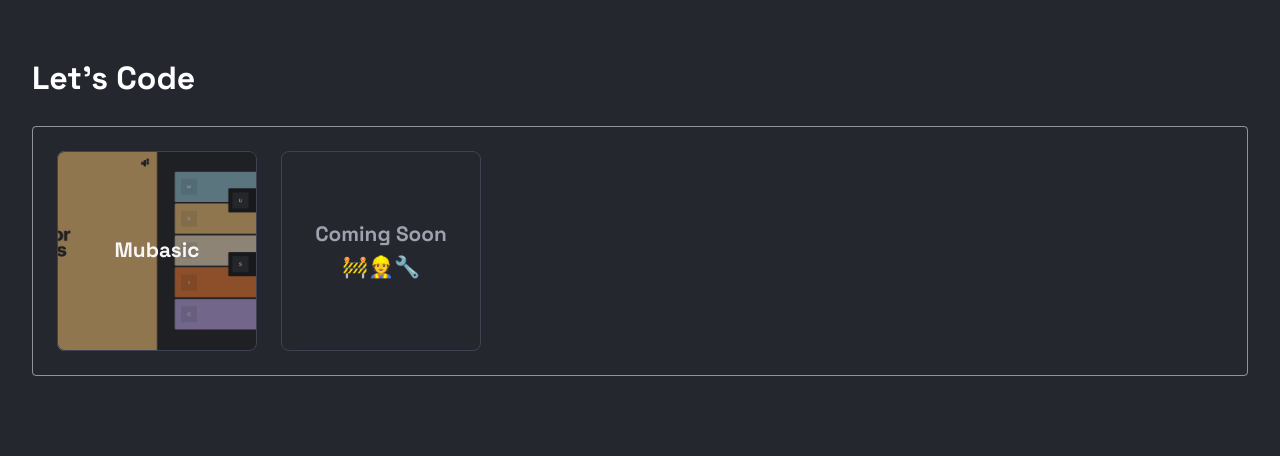
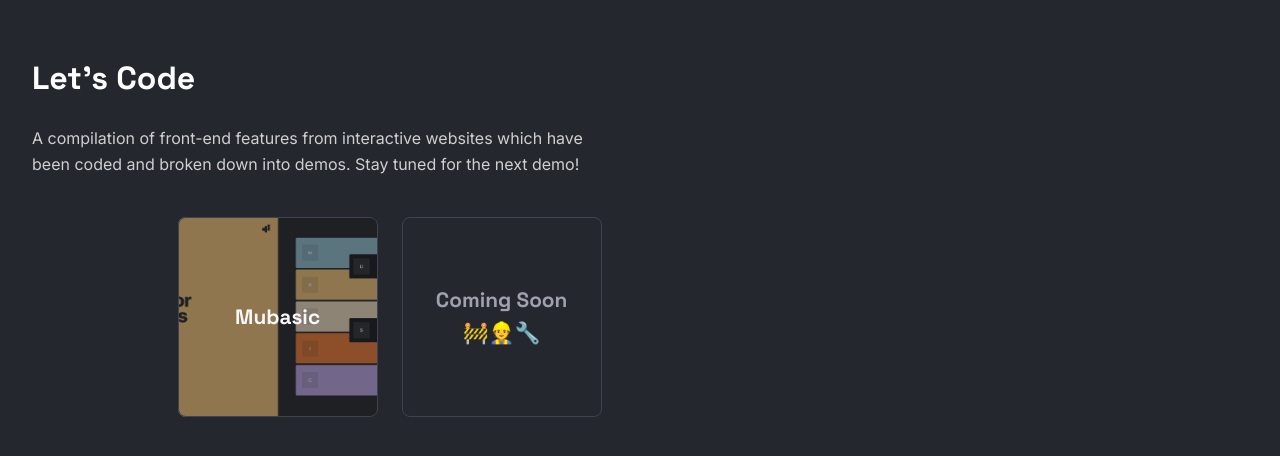
Before and after one commit to waynecen/lets-code, a Next.js app: page / in a window 1280 px wide. Shown: the top 456 px of the page. Built offline with nearby package versions, Linux system fonts and the light colour scheme.

Commit message:
Add prettier config, add description copy, update import paths

```diff
--- a/components/layout.tsx
+++ b/components/layout.tsx
@@ -2,7 +2,7 @@
 import Link from "next/link";
 import styles from "../styles/components/layout.module.scss";
 
-export const siteTitle = `Let's Code Playground`;
+const siteTitle = `Let's Code Playground`;
 
 type LayoutProps = {
 	children: React.ReactNode;
@@ -13,6 +13,7 @@
 	return (
 		<div className={styles.container}>
 			<Head>
+				<title>{siteTitle}</title>
 				<link rel="icon" href="/favicon.ico" />
 				<meta
 					name="description"
@@ -21,8 +22,6 @@
 				<meta name="og:title" content={siteTitle} />
 				<meta name="twitter:card" content="summary_large_image" />
 			</Head>
-			<header className={styles.header}></header>
-			<main>{children}</main>
 			{!home && (
 				<div className={styles.backToHome}>
 					<Link href="/">
@@ -30,6 +29,8 @@
 					</Link>
 				</div>
 			)}
+			<header className={styles.header}></header>
+			<main>{children}</main>
 		</div>
 	);
 }
--- a/pages/index.tsx
+++ b/pages/index.tsx
@@ -1,21 +1,24 @@
-import Head from "next/head";
-import BoxLink from "../Components/BoxLink";
-import Layout, { siteTitle } from "../Components/Layout";
-import utils from "../styles/utils.module.scss";
+import BoxLink from '../components/BoxLink'
+import Layout from '../components/Layout'
+import styles from '../styles/base/index.module.scss'
 
 export default function Home() {
   return (
     <Layout home>
-			<Head>
-				<title>{siteTitle}</title>
-			</Head>
-			<h1 className={utils.header}>Let&apos;s Code</h1>
-			<section className={utils.container}>
+      <div className={styles.navBar}>
+        <h1 className={styles.header}>Let&apos;s Code</h1>
+        <p className={styles.description}>
+          A compilation of front-end features from interactive websites which
+          have been coded and broken down into demos. Stay tuned for the next
+          demo!
+        </p>
+      </div>
+      <section className={styles.container}>
         <BoxLink route="mubasic">Mubasic</BoxLink>
         <BoxLink route="">
           Coming Soon<br></br>🚧👷🔧
         </BoxLink>
       </section>
     </Layout>
-	);
+  )
 }
--- a/pages/pens/mubasic.tsx
+++ b/pages/pens/mubasic.tsx
@@ -1,6 +1,6 @@
 import Head from "next/head";
-import Layout from "../../Components/Layout";
-import PianoKey from "../../Components/PianoKey";
+import Layout from "../../components/Layout";
+import PianoKey from "../../components/PianoKey";
 import styles from "../../styles/projects/mubasic.module.scss";
 
 export const codeTitle: string = "mubasic";
--- a/styles/_variables.scss
+++ b/styles/_variables.scss
@@ -3,9 +3,10 @@
 $display-font: "Space Grotesk", sans-serif;
 
 // homepage
-$bg-color: hsl(222, 12%, 16%);
+$bg-color: #24272e;
 $outlines: hsl(224, 13%, 28%);
 $offwhite: hsl(0, 0%, 97%);
+$secondary-text: #cfcfcf;
 
 // motion
 $smooth: cubic-bezier(0.075, 0.82, 0.165, 1);
--- a/styles/base/index.module.scss
+++ b/styles/base/index.module.scss
@@ -1,13 +1,27 @@
-@use "styles/variables" as var;
+@use 'styles/variables' as var;
 
 .container {
-	display: flex;
-	padding: 24px;
-	gap: 24px;
-	border: 1px rgba(255, 255, 255, 0.5) solid;
-	border-radius: 4px;
+  display: flex;
+  padding: 24px;
+  gap: 24px;
+
+  border-radius: 4px;
+  margin-left: 10%;
+  margin-right: 10%;
+}
+
+.navBar {
+  margin: 0;
+  width: 100%;
 }
 
 .header {
-	font-family: var.$display-font;
+  font-family: var.$display-font;
 }
+
+.description {
+  font-family: var.$primary-font;
+  font-weight: 400;
+  max-width: 55ch;
+  color: var.$secondary-text;
+}
--- a/styles/utils.module.scss
+++ /dev/null
@@ -1,13 +0,0 @@
-@use "styles/variables" as var;
-
-.container {
-	display: flex;
-	gap: 24px;
-	border: 1px rgba(255, 255, 255, 0.5) solid;
-	border-radius: 4px;
-	padding: 24px;
-}
-
-.header {
-	font-family: var.$display-font;
-}
```
Also changed, not shown: 1 other file (tests, documents, lock files or other folders). Lines whose indentation alone changed are shown as unchanged.
